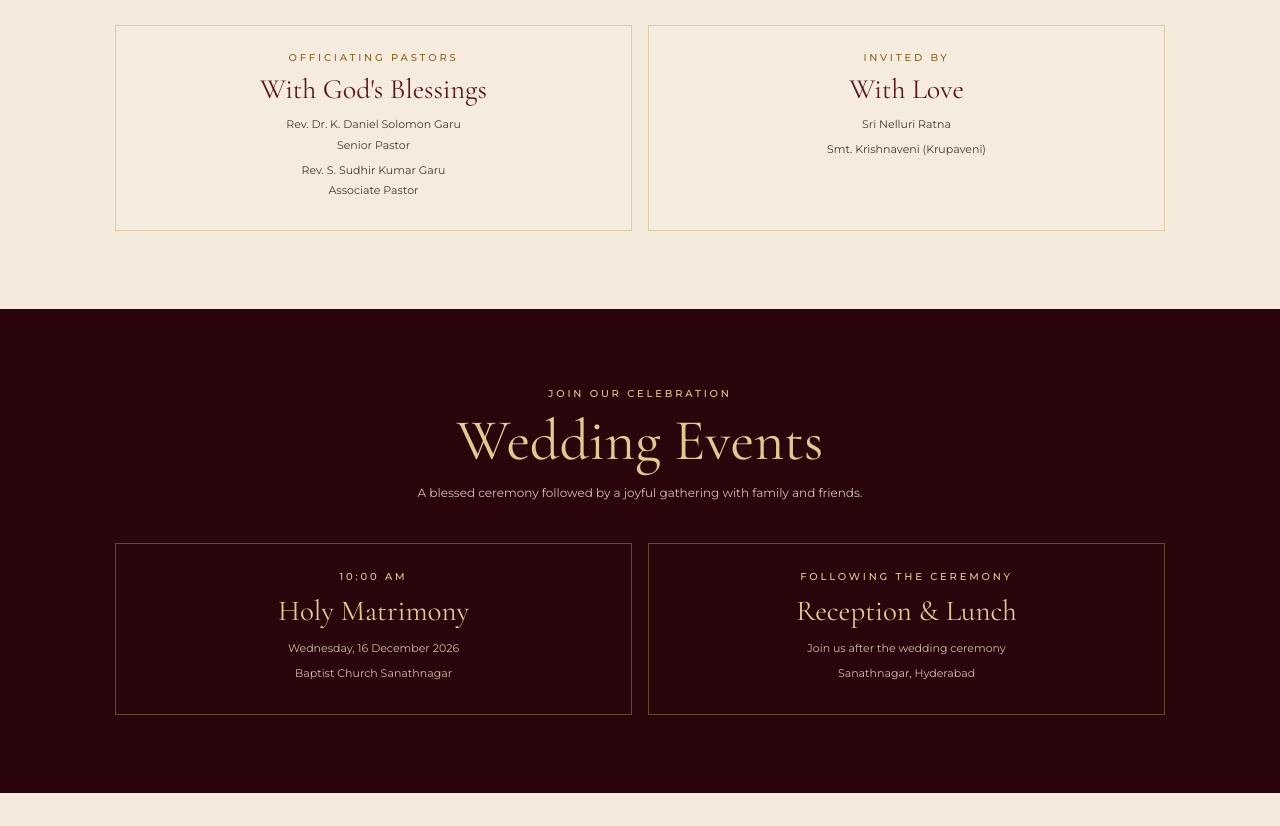
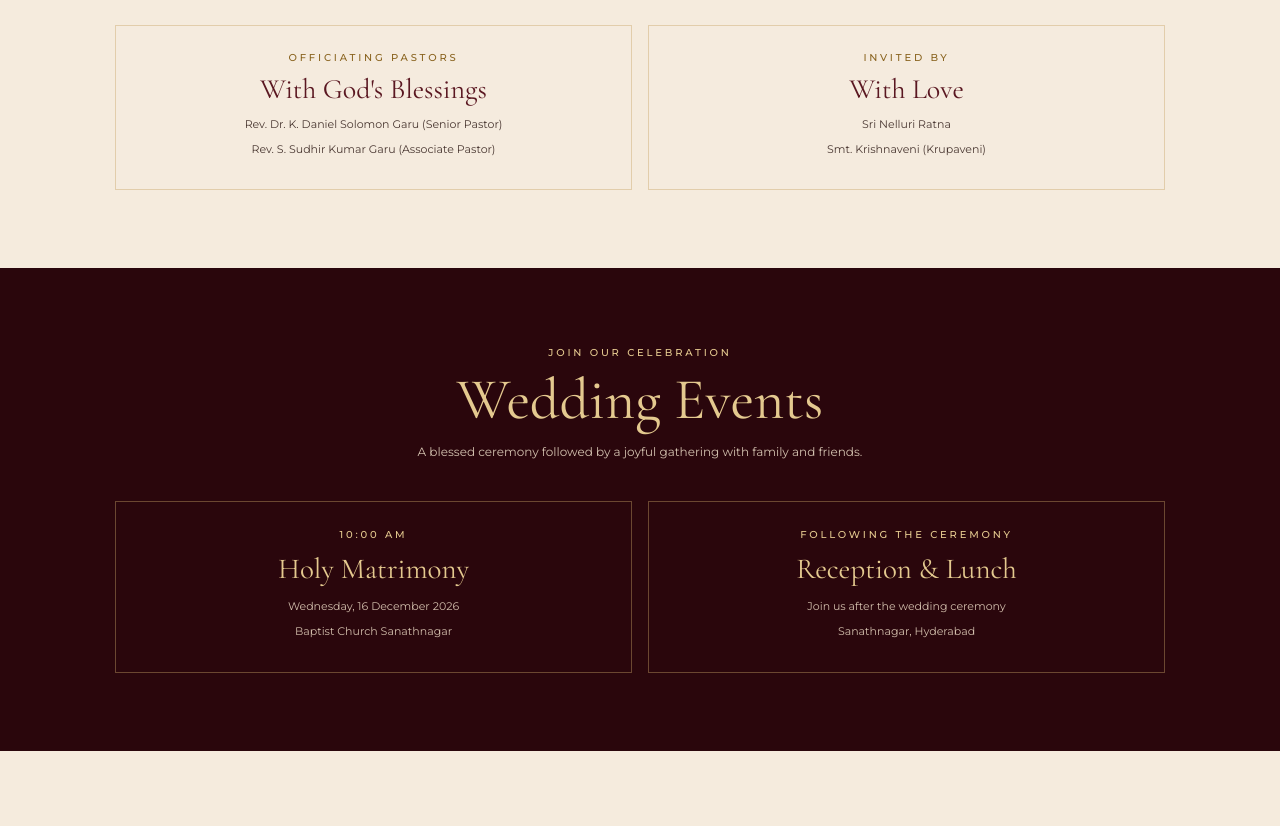
Before and after one commit to jjcreationz/JJ_Wedding_Invitation, a plain HTML site: page index.html in a window 1280 px wide. Shown: the part 1743-2569 px from the top of the page. Drawn offline with nearby package versions, Linux system fonts and the light colour scheme.

Commit message:
Update index.html

```diff
--- a/index.html
+++ b/index.html
@@ -890,12 +890,10 @@ window.gtranslateSettings['43217984'] = {
             <div class="eyebrow">OFFICIATING PASTORS</div>
             <h3>With God's Blessings</h3>
             <p>
-                Rev. Dr. K. Daniel Solomon Garu<br>
-                Senior Pastor
+                Rev. Dr. K. Daniel Solomon Garu (Senior Pastor)
             </p>
             <p>
-                Rev. S. Sudhir Kumar Garu<br>
-                Associate Pastor
+                Rev. S. Sudhir Kumar Garu (Associate Pastor)
             </p>
         </div>
 
```
